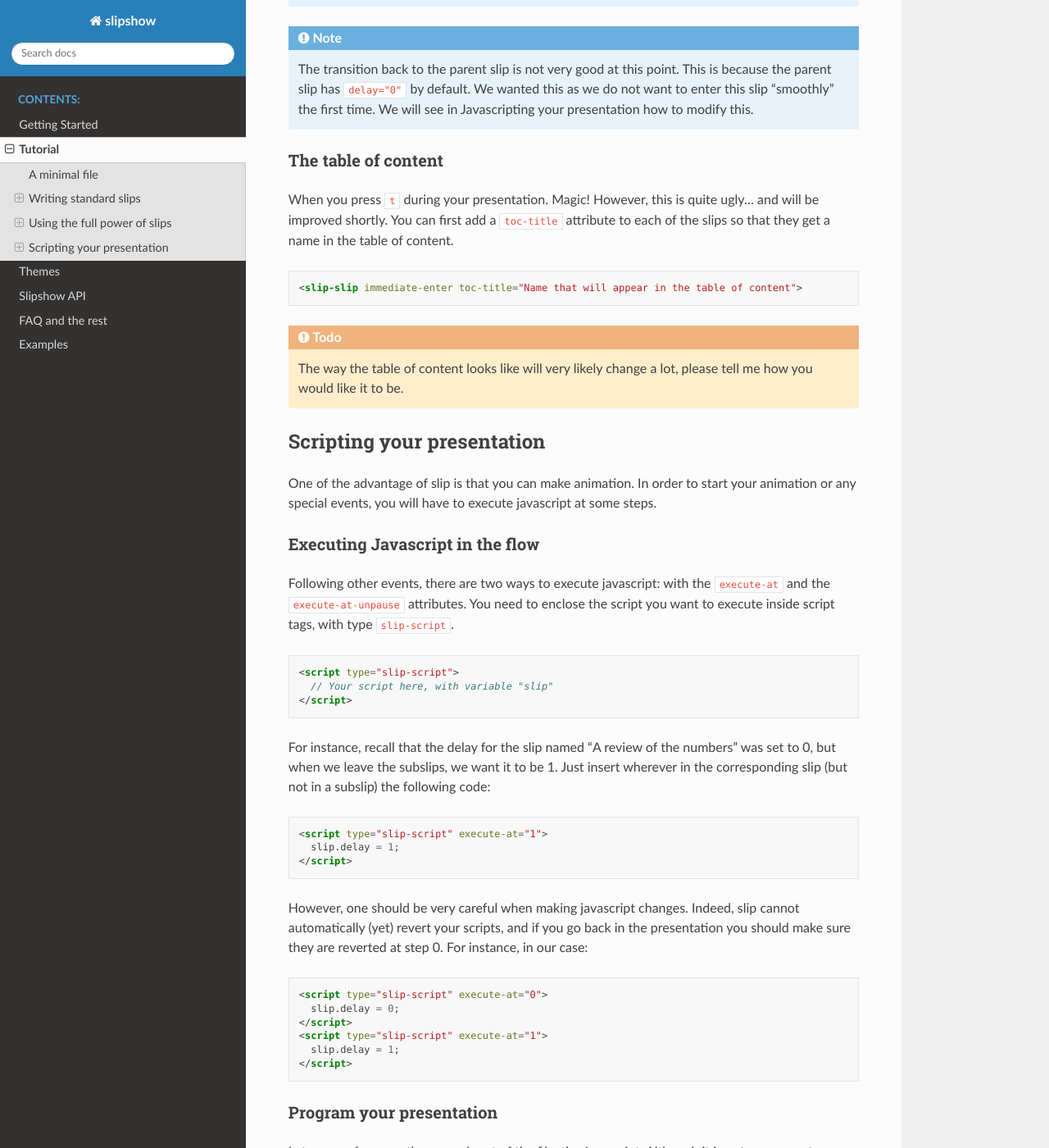
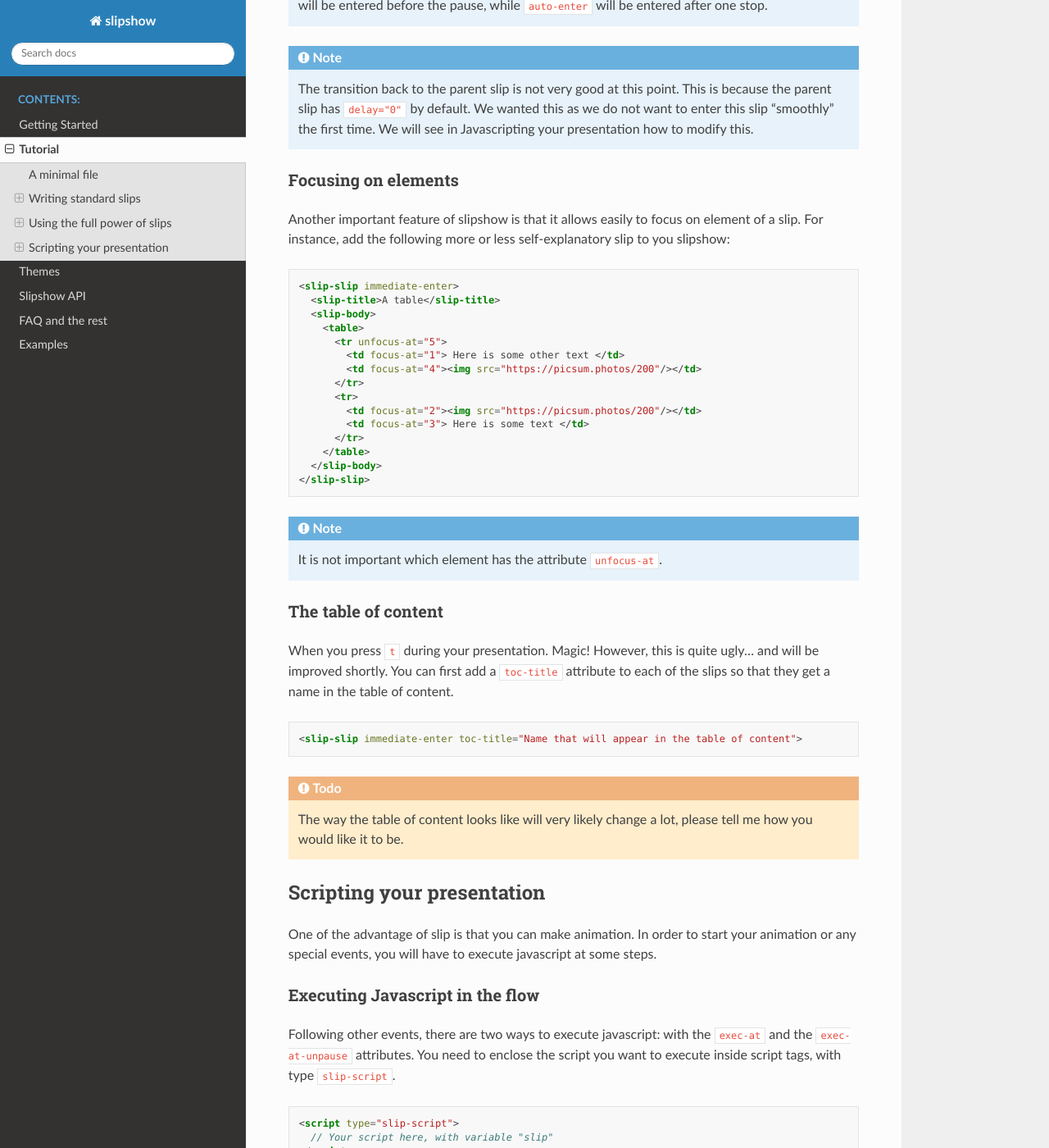
Before and after one commit to panglesd/slipshow, a Sphinx documentation site: the page built from docs/tutorial.rst, in a window 1280 px wide and 1400 px high, scrolled down 8862 px. Shown: the whole window at 82% size. Built offline with Sphinx 7.4.7 and the Read the Docs theme 2.0.0, drawn with Linux system fonts in a browser that asks for light colours; some of the changed text lies outside the part shown.

Commit message:
add focus and unfocus

```diff
--- a/docs/tutorial.rst
+++ b/docs/tutorial.rst
@@ -409,6 +409,31 @@ In this example, there are several new things:
 
 .. note:: The transition back to the parent slip is not very good at this point. This is because the parent slip has ``delay="0"`` by default. We wanted this as we do not want to enter this slip "smoothly" the first time. We will see in Javascripting your presentation how to modify this.
 
+Focusing on elements
+^^^^^^^^^^^^^^^^^^^^^^^^
+
+Another important feature of slipshow is that it allows easily to focus on element of a slip. For instance, add the following more or less self-explanatory slip to you slipshow:
+
+.. code-block:: html
+
+      <slip-slip immediate-enter>
+        <slip-title>A table</slip-title>
+	<slip-body>
+	  <table>
+	    <tr unfocus-at="5">
+	      <td focus-at="1"> Here is some other text </td>
+	      <td focus-at="4"><img src="https://picsum.photos/200"/></td>
+	    </tr>
+	    <tr>
+	      <td focus-at="2"><img src="https://picsum.photos/200"/></td>
+	      <td focus-at="3"> Here is some text </td>
+	    </tr>
+	  </table>
+	</slip-body>
+      </slip-slip>
+
+.. note:: It is not important which element has the attribute ``unfocus-at``.
+
 The table of content
 ^^^^^^^^^^^^^^^^^^^^^^^^
 
@@ -428,7 +453,7 @@ One of the advantage of slip is that you can make animation. In order to start y
 Executing Javascript in the flow
 ^^^^^^^^^^^^^^^^^^^^^^^^^^^^^^^^^
 
-Following other events, there are two ways to execute javascript: with the ``execute-at`` and the ``execute-at-unpause`` attributes. You need to enclose the script you want to execute inside script tags, with type ``slip-script``.
+Following other events, there are two ways to execute javascript: with the ``exec-at`` and the ``exec-at-unpause`` attributes. You need to enclose the script you want to execute inside script tags, with type ``slip-script``.
 
 .. code-block:: html
 
@@ -440,20 +465,21 @@ For instance, recall that the delay for the slip named "A review of the numbers"
 
 .. code-block:: html
 
-		<script type="slip-script" execute-at="1">
-		  slip.delay = 1;
+		<script type="slip-script" exec-at="1">
+		  slip.currentDelay = 1;
 		</script>
 
-However, one should be very careful when making javascript changes. Indeed, slip cannot automatically (yet) revert your scripts, and if you go back in the presentation you should make sure they are reverted at step 0. For instance, in our case:
+..
+   However, one should be very careful when making javascript changes. Indeed, slip cannot automatically (yet) revert your scripts, and if you go back in the presentation you should make sure they are reverted at step 0. For instance, in our case:
 
-.. code-block:: html
+   .. code-block:: html
 
-		<script type="slip-script" execute-at="0">
-		  slip.delay = 0;
-		</script>
-		<script type="slip-script" execute-at="1">
-		  slip.delay = 1;
-		</script>
+		   <script type="slip-script" exec-at="0">
+		     slip.delay = 0;
+		   </script>
+		   <script type="slip-script" exec-at="1">
+		     slip.delay = 1;
+		   </script>
 
 
 Program your presentation
```
Also changed, not shown: docs/listAttributes.rst (+35 -0 lines), src/modules/slip.mjs (+32 -1 lines).
